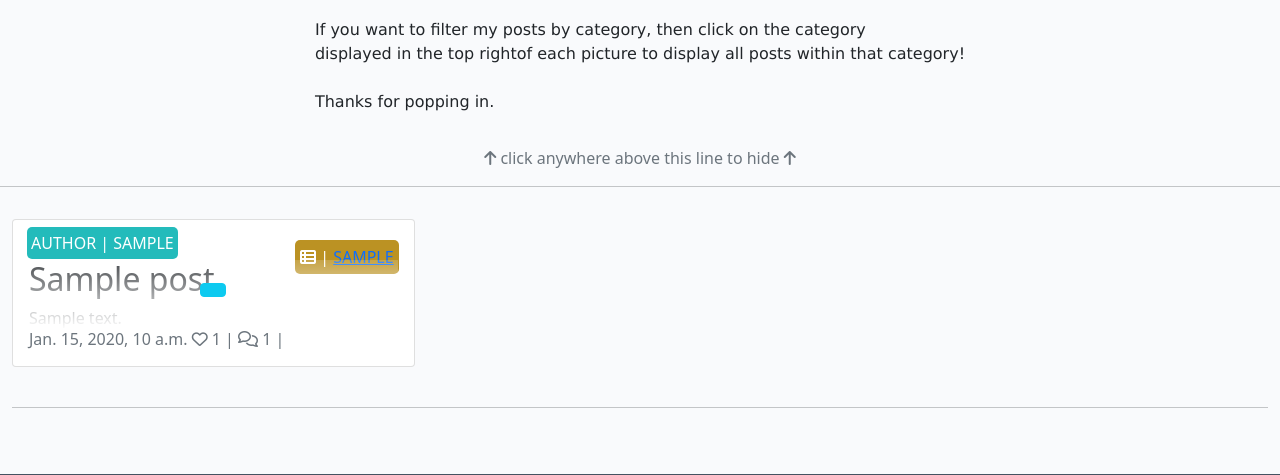
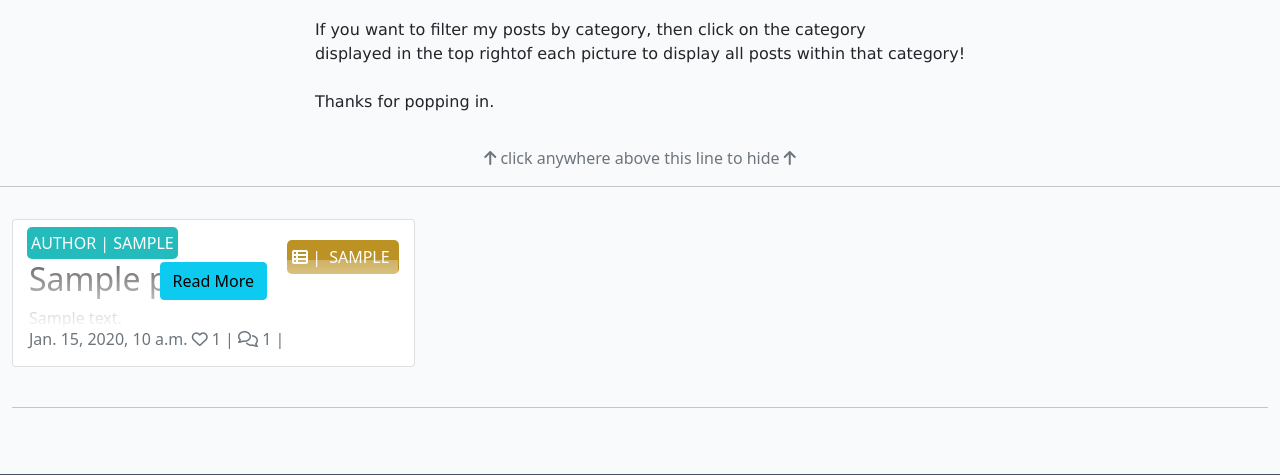
Before and after one commit to markdaniel1982/MD82-P4, a Django app: page / in a window 1280 px wide. Shown: the part 246-721 px from the top of the page. Run offline with Django 3.2, Linux system fonts and the light colour scheme; tables that the repository leaves empty hold one stand-in row (values such as "Sample post"); some libraries are stand-ins or nearby versions.

Commit message:
styling category flash links

```diff
--- a/static/css/style.css
+++ b/static/css/style.css
@@ -122,7 +122,14 @@ a {
     padding: 5px;
 }
 
-#category a {
+/* #category a {
+    text-decoration: none;
+    color: white;
+    margin: 4px;
+    text-transform: uppercase;
+} */
+
+.category-link {
     text-decoration: none;
     color: white;
     margin: 4px;
--- a/templates/index.html
+++ b/templates/index.html
@@ -50,7 +50,7 @@
                                     </p>
                                 </div>
                                 <div class="category-flash">
-                                    <p><i class="fa-solid fa-table-list category"></i> | <a
+                                    <p><i class="fa-solid fa-table-list category"></i> | <a class="category-link"
                                             href="{% url 'category' post.category %}">{{ post.category_name }}</a></p>
                                 </div>
                             </div>
@@ -62,7 +62,7 @@
                                     <p class="card-text">{{ post.content|safe|slice:":200" }}</p>
                                 </div>
                                 <p class="read-more"><a class="post-link btn btn-info"
-                                        href="{% url 'post_detail' post.slug  %}"></a></p>
+                                        href="{% url 'post_detail' post.slug  %}">Read More</a></p>
                             </div>
 
                             <p class="card-text text-muted h6">{{ post.created_on}}
```
